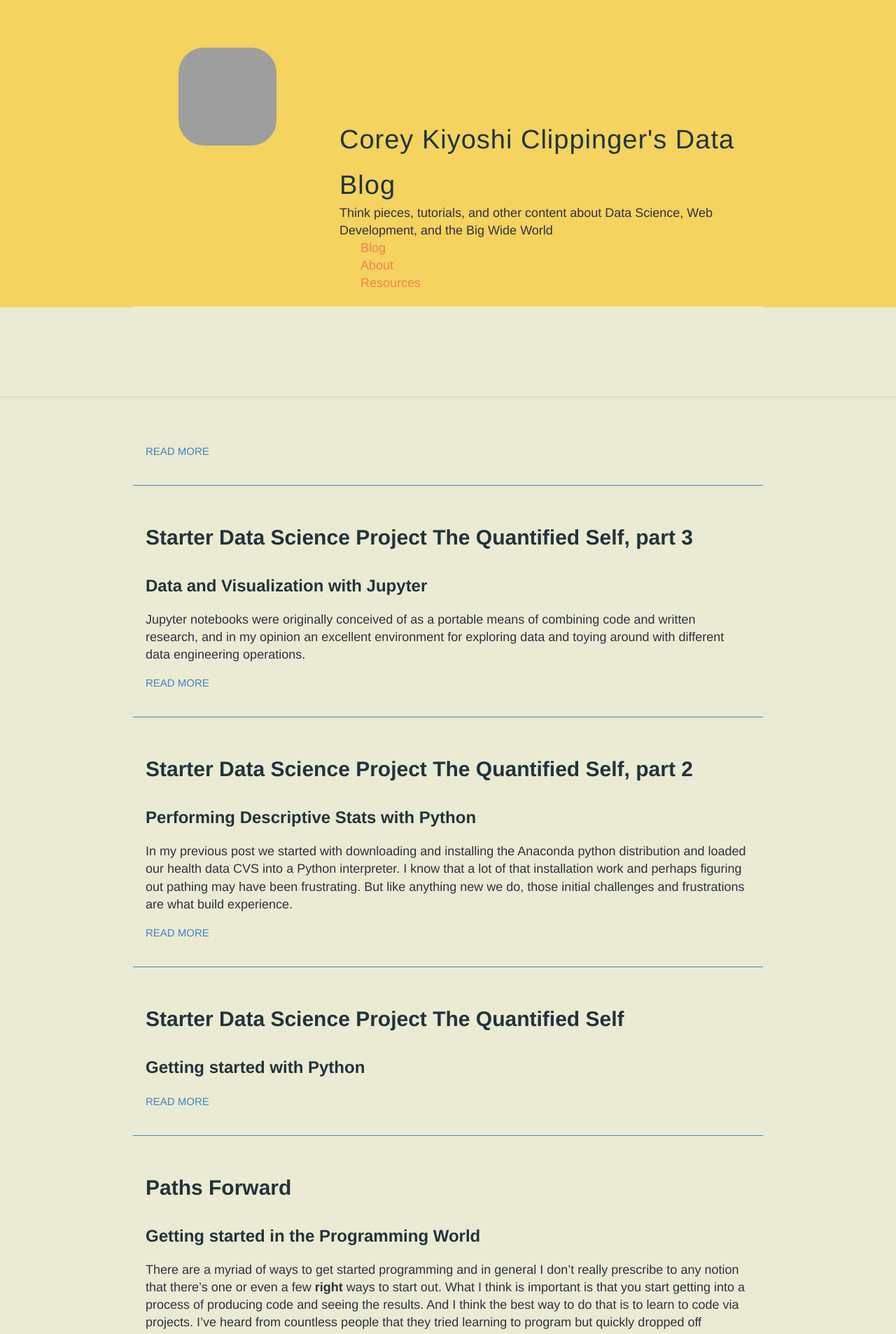
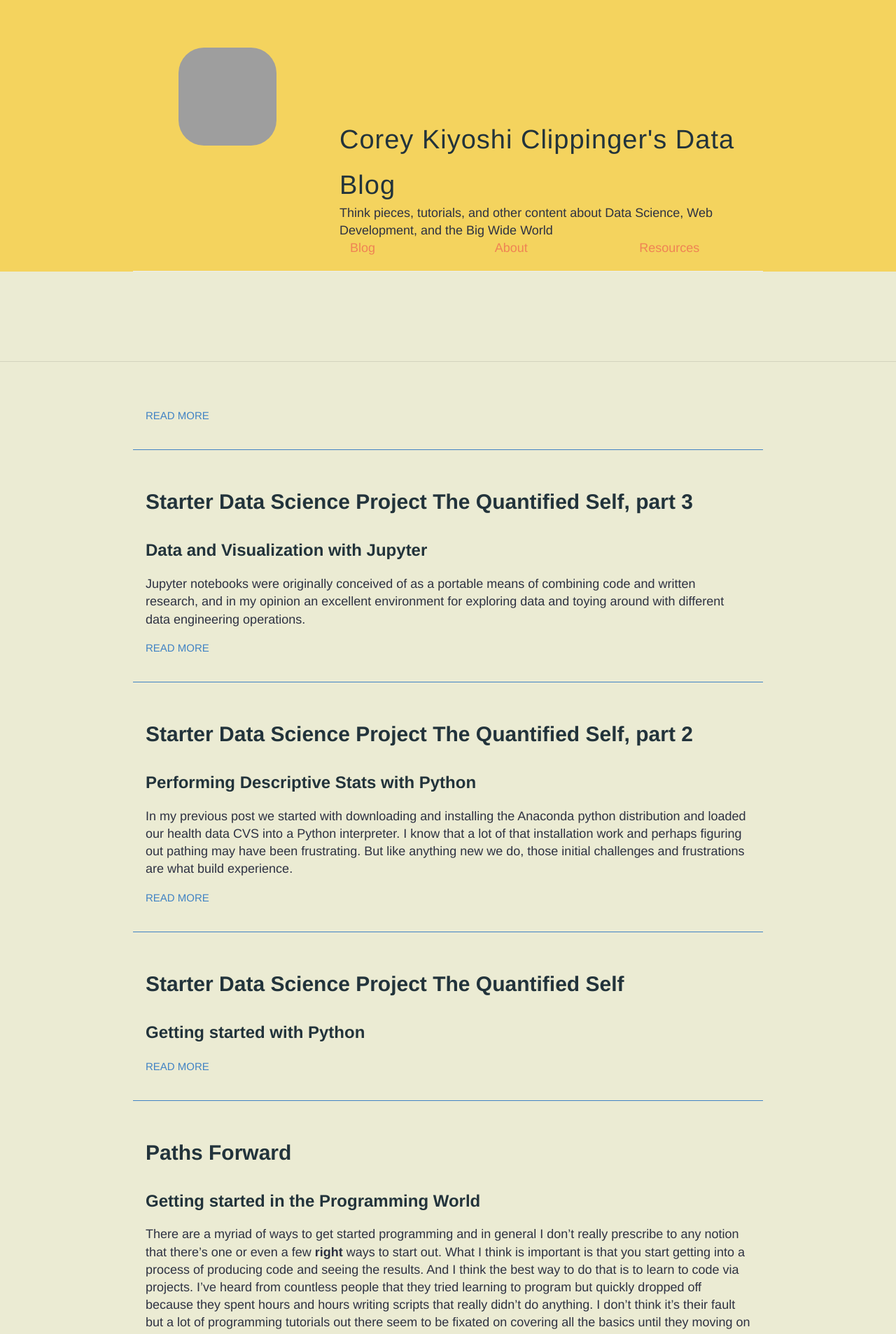
Before and after one commit to coreyclip/coreyclip.github.io, a Jekyll site: the page built from index.html, in a window 1280 px wide. Shown: the top 1906 px of the page at 70% size. Built offline with Jekyll 4.4.1, drawn with Linux system fonts in a browser that asks for light colours; nearby versions of some CDN libraries; grey boxes are pictures that could not be loaded.

Commit message:
updated links

```diff
--- a/_layouts/default.html
+++ b/_layouts/default.html
@@ -1,11 +1,8 @@
-<!DOCTYPE html>
+<!doctype html>
 <html>
-
     <head>
         <title>{% if page.title %}{{ page.title }} – {% endif %}{{ site.name }} – {{ site.description }}</title>
-
         {% include meta.html %}
-
         <!--[if lt IE 9]>
             <script src="http://html5shiv.googlecode.com/svn/trunk/html5.js"></script>
         <![endif]-->
@@ -17,10 +14,8 @@
         <link href="https://cdnjs.cloudflare.com/ajax/libs/mdbootstrap/4.7.7/css/mdb.min.css" rel="stylesheet">
         <link rel="stylesheet" type="text/css" href="{{ site.baseurl }}/style.css" />
         <link rel="alternate" type="application/rss+xml" title="{{ site.name }} - {{ site.description }}" href="{{ site.baseurl }}/feed.xml" />
-
         <!-- Created with Jekyll Now - http://github.com/barryclark/jekyll-now -->
     </head>
-
     <body>
         <div class="wrapper-masthead">
             <div class="container">
@@ -37,31 +32,23 @@
                                 </div>
                             </div>
                             <div class='row'>
-                                <div class="col-12"
-                                    <div class="row">
-                                        <div class="col-md-4 col-sm-2">
+                                <div class="col-3 col-md-4 col-sm-2">
                                     <a href="/">Blog</a>
                                 </div>
-                                        <div class="col-md-4 col-sm-2">
+                                <div class="col-3 col-md-4 col-sm-2">
                                     <a href="/about">About</a>
-                                        </div><div class="col-md-4 col-sm-2">
+                                </div><div class="col-3 col-md-4 col-sm-2">
                                     <a href="/resources">Resources</a>
                                 </div>
                             </div>
-                            </div>
-                        </div>
-
                         </div>
                 </header>
                     </div>
             </div>
             <hr>
             <div id="main" role="main" class='container'>
-
                 {{ content }}
-
             </div>
-
             <div class="wrapper-footer">
                 <div class="container">
                     <footer class="footer">
@@ -69,8 +56,6 @@
                     </footer>
                 </div>
             </div>
-
             {% include analytics.html %}
     </body>
-
 </html>
```
Lines whose indentation alone changed are shown as unchanged.
